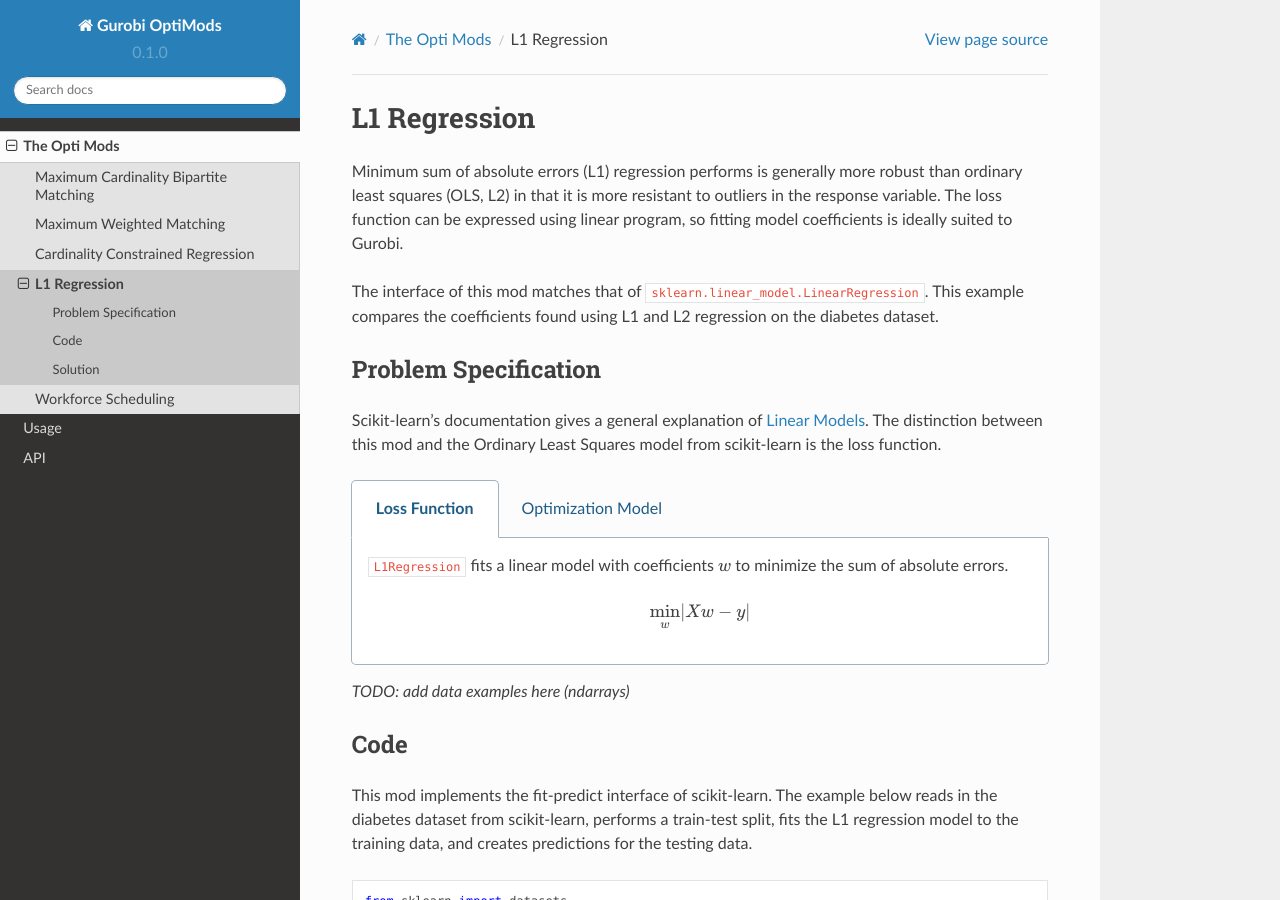
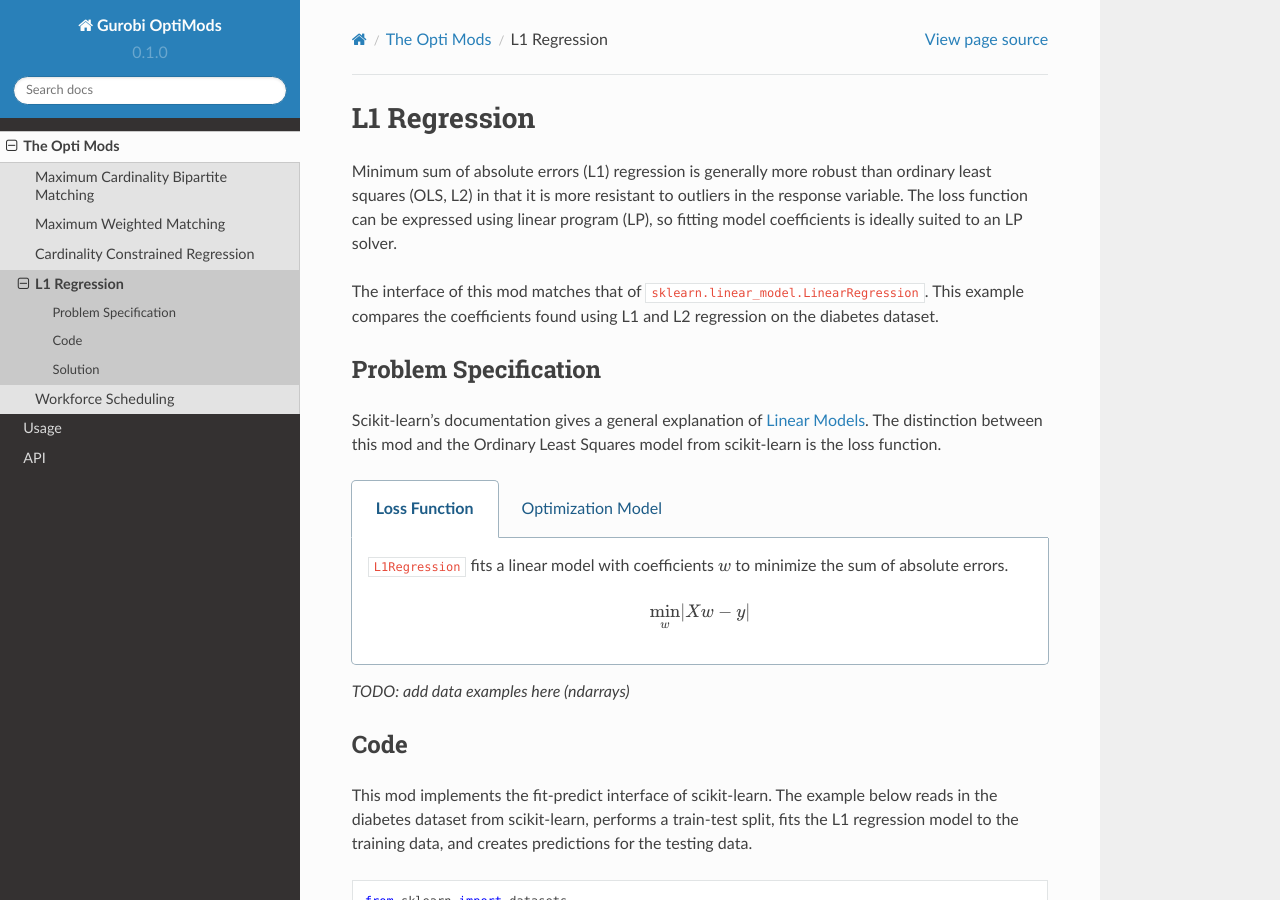
Before and after one commit to Gurobi/gurobi-optimods, a Sphinx documentation site: the page built from docs/source/mods/l1-regression.rst, in a window 1280 px wide and 900 px high. Built offline with Sphinx 7.4.7 and the Read the Docs theme 2.0.0, drawn with Linux system fonts in a browser that asks for light colours.

Commit message:
Fix typos in L1 regression docs

```diff
--- a/docs/source/mods/l1-regression.rst
+++ b/docs/source/mods/l1-regression.rst
@@ -1,7 +1,7 @@
 L1 Regression
 =============
 
-Minimum sum of absolute errors (L1) regression performs is generally more robust than ordinary least squares (OLS, L2) in that it is more resistant to outliers in the response variable. The loss function can be expressed using linear program, so fitting model coefficients is ideally suited to Gurobi.
+Minimum sum of absolute errors (L1) regression is generally more robust than ordinary least squares (OLS, L2) in that it is more resistant to outliers in the response variable. The loss function can be expressed using linear program (LP), so fitting model coefficients is ideally suited to an LP solver.
 
 The interface of this mod matches that of :code:`sklearn.linear_model.LinearRegression`. This example compares the coefficients found using L1 and L2 regression on the diabetes dataset.
 
```
